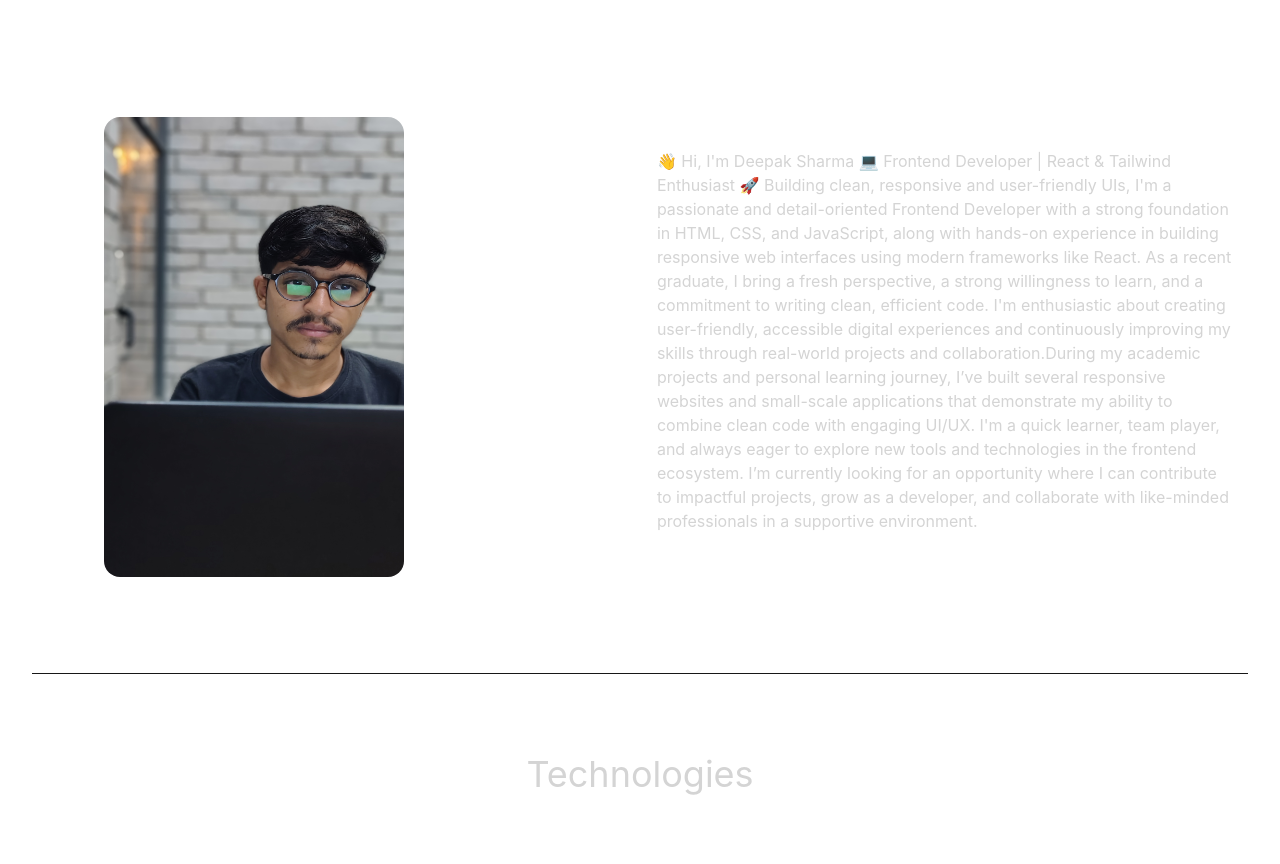
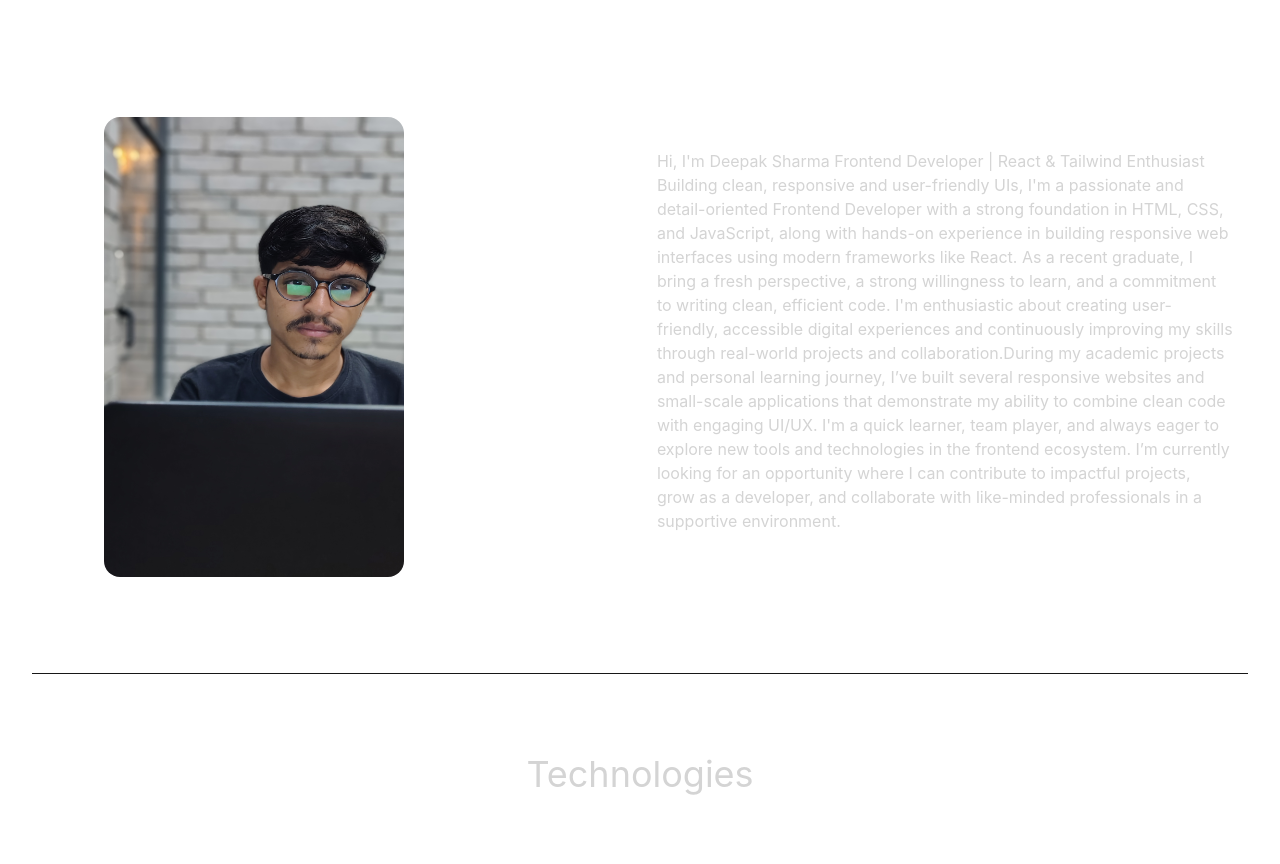
Before and after one commit to deepaksharma1610/react-portfolio-deepak, a React (Vite) app: page / in a window 1280 px wide. Shown: the part 1007-1871 px from the top of the page. Built offline with nearby package versions, Linux system fonts and the light colour scheme.

Commit message:
Updated portfolio projects and content

```diff
--- a/src/constants/index.js
+++ b/src/constants/index.js
@@ -5,9 +5,9 @@ import project4 from "../assets/projects/project-4.jpg";
 
 export const HERO_CONTENT = `I am a passionate frontend developer with a knack for crafting robust and scalable web applications. I have honed my skills in front-end technologies like HTML,CSS,JavaScript,and React.js. Proficient in state management, API integration, and performance optimization. Knowledgeable in version control (Git/GitHub), deployment (Vercel). My goal is to leverage my expertise to create innovative solutions that drive business growth and deliver exceptional user experiences. As a fresher, I’m focused on writing clean, responsive, and accessible code while continuously learning and improving my skills through real-world projects. My goal is to contribute to meaningful web experiences while growing as a developer in a collaborative and fast-paced environment.`;
 
-export const ABOUT_TEXT = `👋 Hi, I'm Deepak Sharma
-💻 Frontend Developer | React & Tailwind Enthusiast
-🚀 Building clean, responsive and user-friendly UIs,
+export const ABOUT_TEXT = `Hi, I'm Deepak Sharma
+Frontend Developer | React & Tailwind Enthusiast
+Building clean, responsive and user-friendly UIs,
 I'm a passionate and detail-oriented Frontend Developer with a strong foundation in HTML, CSS, and JavaScript, along with hands-on experience in building responsive web interfaces using modern frameworks like React. As a recent graduate, I bring a fresh perspective, a strong willingness to learn, and a commitment to writing clean, efficient code. I'm enthusiastic about creating user-friendly, accessible digital experiences and continuously improving my skills through real-world projects and collaboration.During my academic projects and personal learning journey, I’ve built several responsive websites and small-scale applications that demonstrate my ability to combine clean code with engaging UI/UX. I'm a quick learner, team player, and always eager to explore new tools and technologies in the frontend ecosystem. I’m currently looking for an opportunity where I can contribute to impactful projects, grow as a developer, and collaborate with like-minded professionals in a supportive environment.`;
 
 export const EXPERIENCES = [
```
